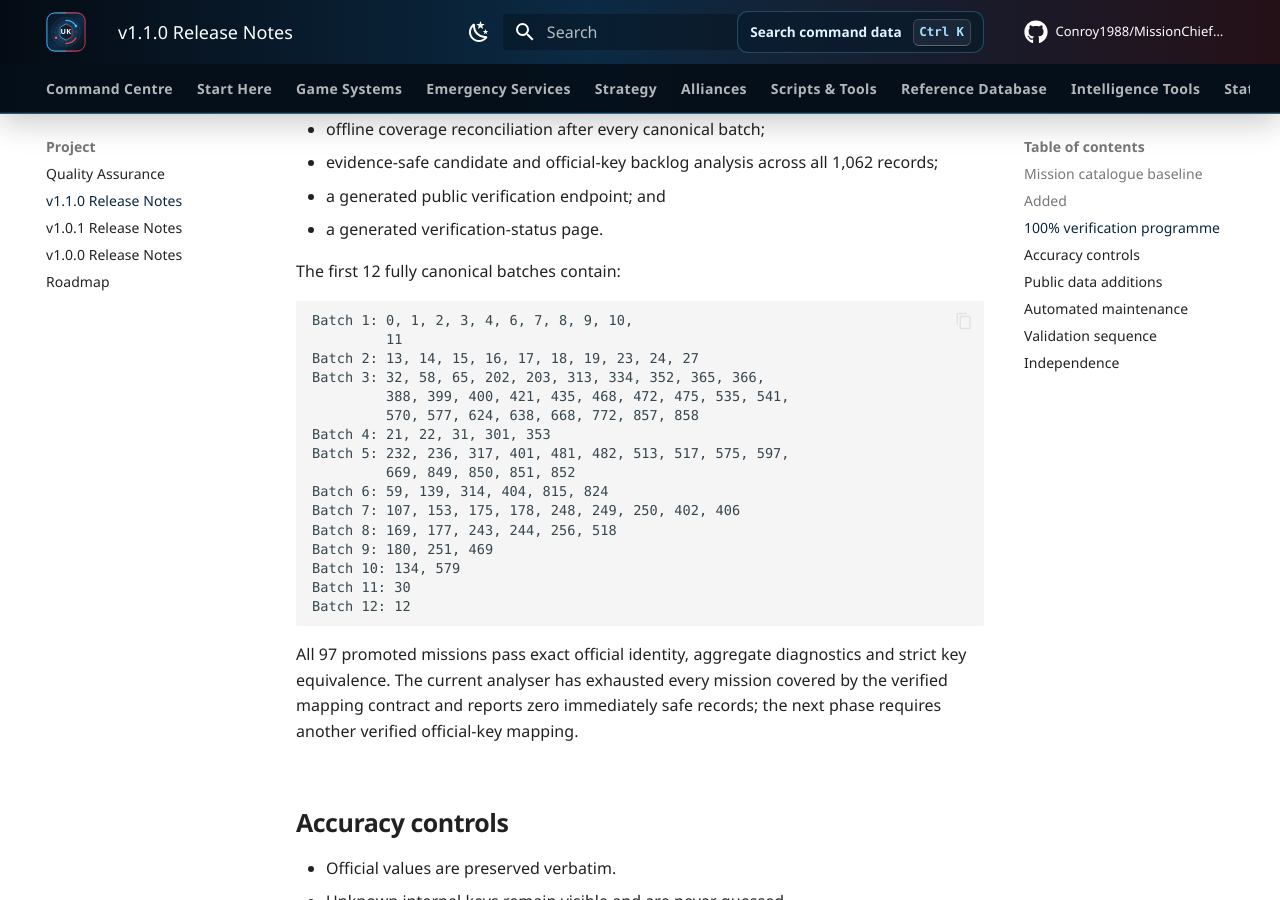
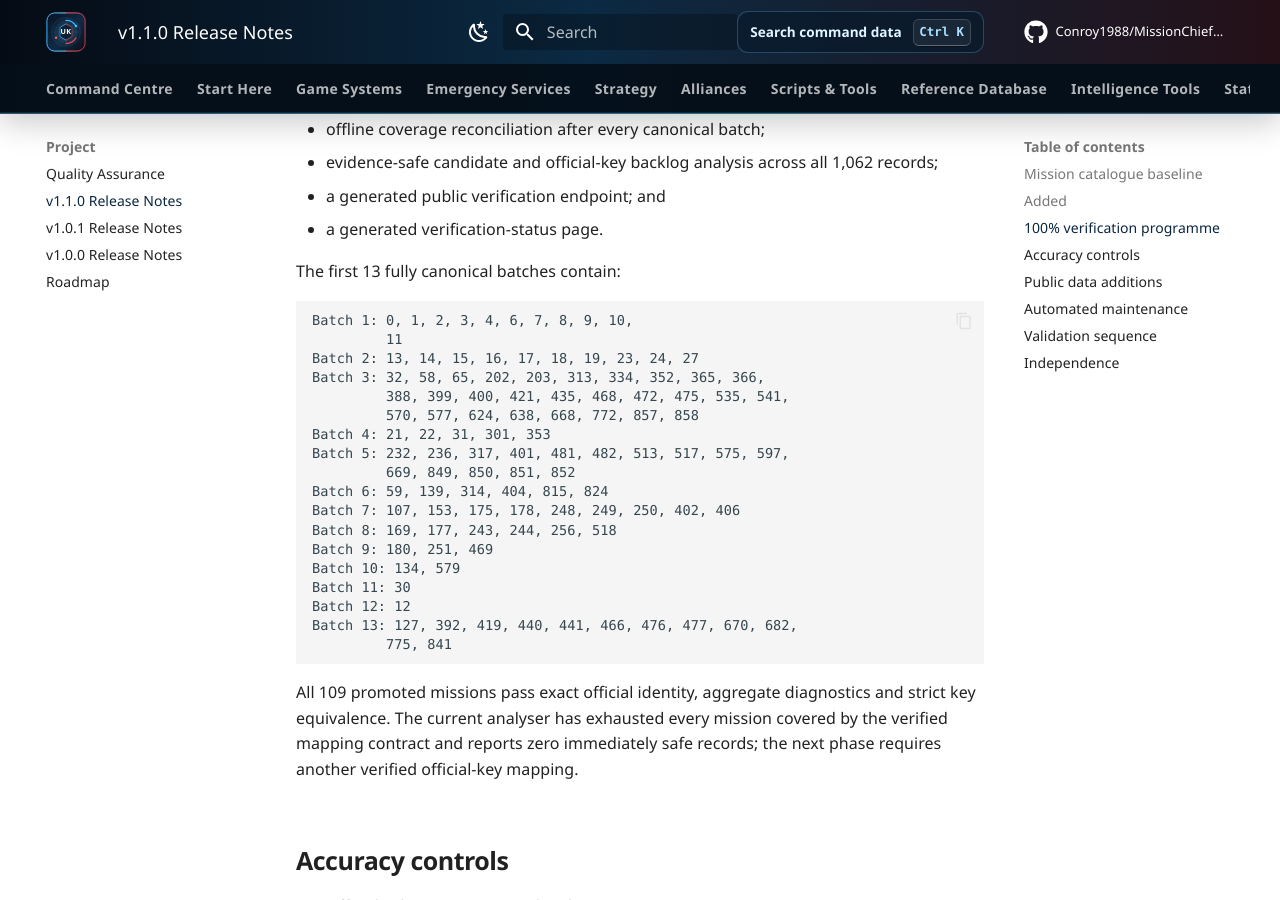
Before and after one commit to Conroy1988/MissionChief-UK, an MkDocs documentation site: the page built from docs/releases/v1.1.0.md, in a window 1280 px wide and 900 px high, scrolled down 1831 px. Built offline with MkDocs 1.6.1 and Material for MkDocs 9.7.7, drawn with Linux system fonts in a browser that asks for light colours; comment, search, counter and statistics services are not loaded; some of the changed text lies outside the part shown.

````diff
--- a/docs/releases/v1.1.0.md
+++ b/docs/releases/v1.1.0.md
@@ -10,10 +10,10 @@ MissionChief UK v1.1.0 expands Mission Lookup from the original 62 canonical rec
 
 ```text
 1,062 official UK mission records
-155 canonical mission records
-138 official IDs matched to canonical records
-97 fully canonical mission records
-924 official records awaiting direct canonical records
+167 canonical mission records
+150 official IDs matched to canonical records
+109 fully canonical mission records
+912 official records awaiting direct canonical records
 17 canonical overlay or derived records without standalone official IDs
 46 canonical deployable-resource records
 18 canonical infrastructure records
@@ -58,7 +58,7 @@ The release includes:
 - a generated public verification endpoint; and
 - a generated verification-status page.
 
-The first 12 fully canonical batches contain:
+The first 13 fully canonical batches contain:
 
 ```text
 Batch 1: 0, 1, 2, 3, 4, 6, 7, 8, 9, 10,
@@ -77,9 +77,11 @@ Batch 9: 180, 251, 469
 Batch 10: 134, 579
 Batch 11: 30
 Batch 12: 12
+Batch 13: 127, 392, 419, 440, 441, 466, 476, 477, 670, 682,
+         775, 841
 ```
 
-All 97 promoted missions pass exact official identity, aggregate diagnostics and strict key equivalence. The current analyser has exhausted every mission covered by the verified mapping contract and reports zero immediately safe records; the next phase requires another verified official-key mapping.
+All 109 promoted missions pass exact official identity, aggregate diagnostics and strict key equivalence. The current analyser has exhausted every mission covered by the verified mapping contract and reports zero immediately safe records; the next phase requires another verified official-key mapping.
 
 ## Accuracy controls
 
--- a/mkdocs.yml
+++ b/mkdocs.yml
@@ -161,6 +161,9 @@ nav:
 
           - Fully Canonical Batch 12: reference/fully-canonical-mission-batch-12.md
 
+          - Fully Canonical Batch 13: reference/fully-canonical-mission-batch-13.md
+
+
 
 
 
````
Also changed, not shown: CHANGELOG.md (+6 -5 lines), README.md (+14 -12 lines), docs/api/index.md (+8 -8 lines), docs/index.md (+6 -6 lines), 2 other files.
